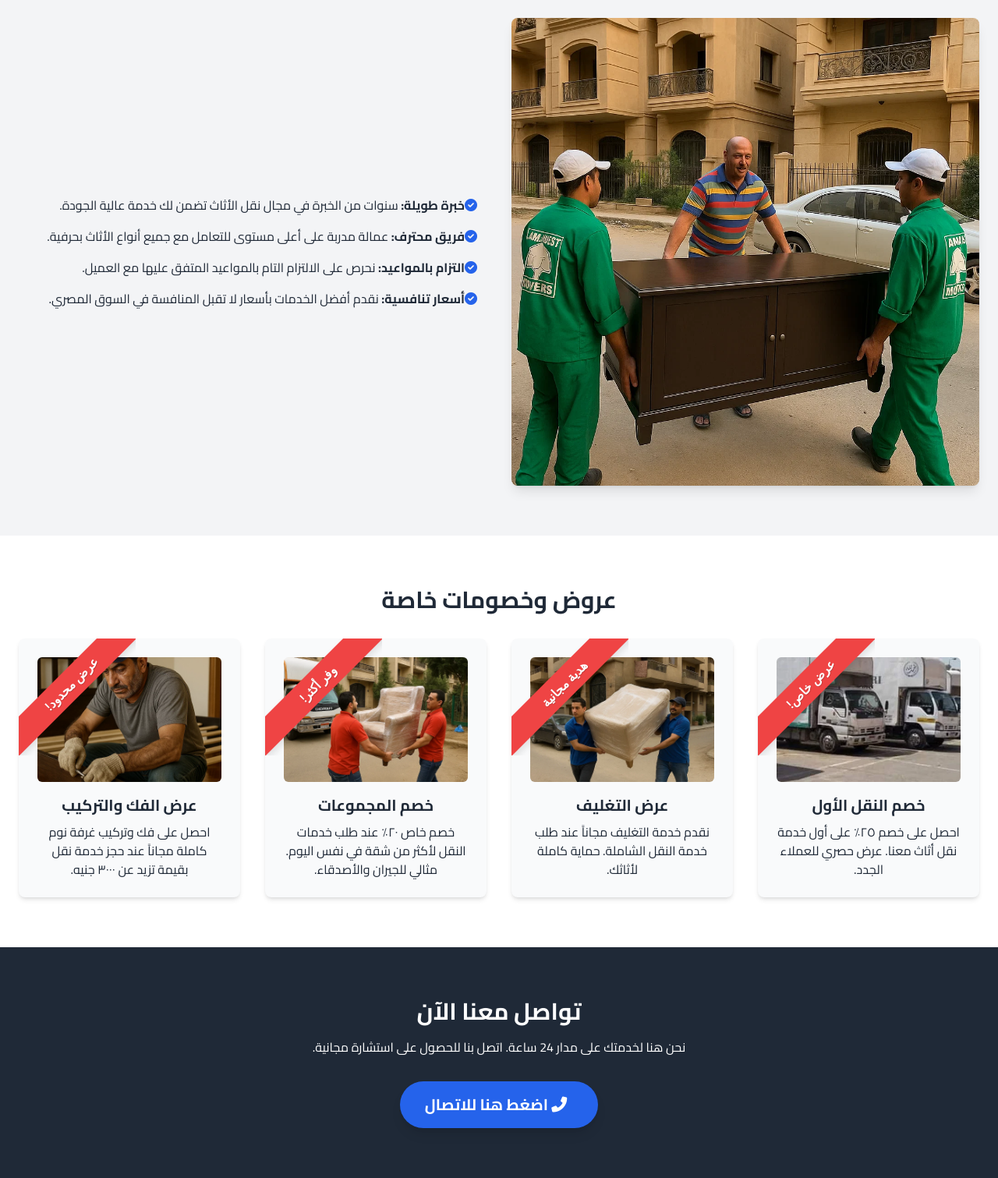
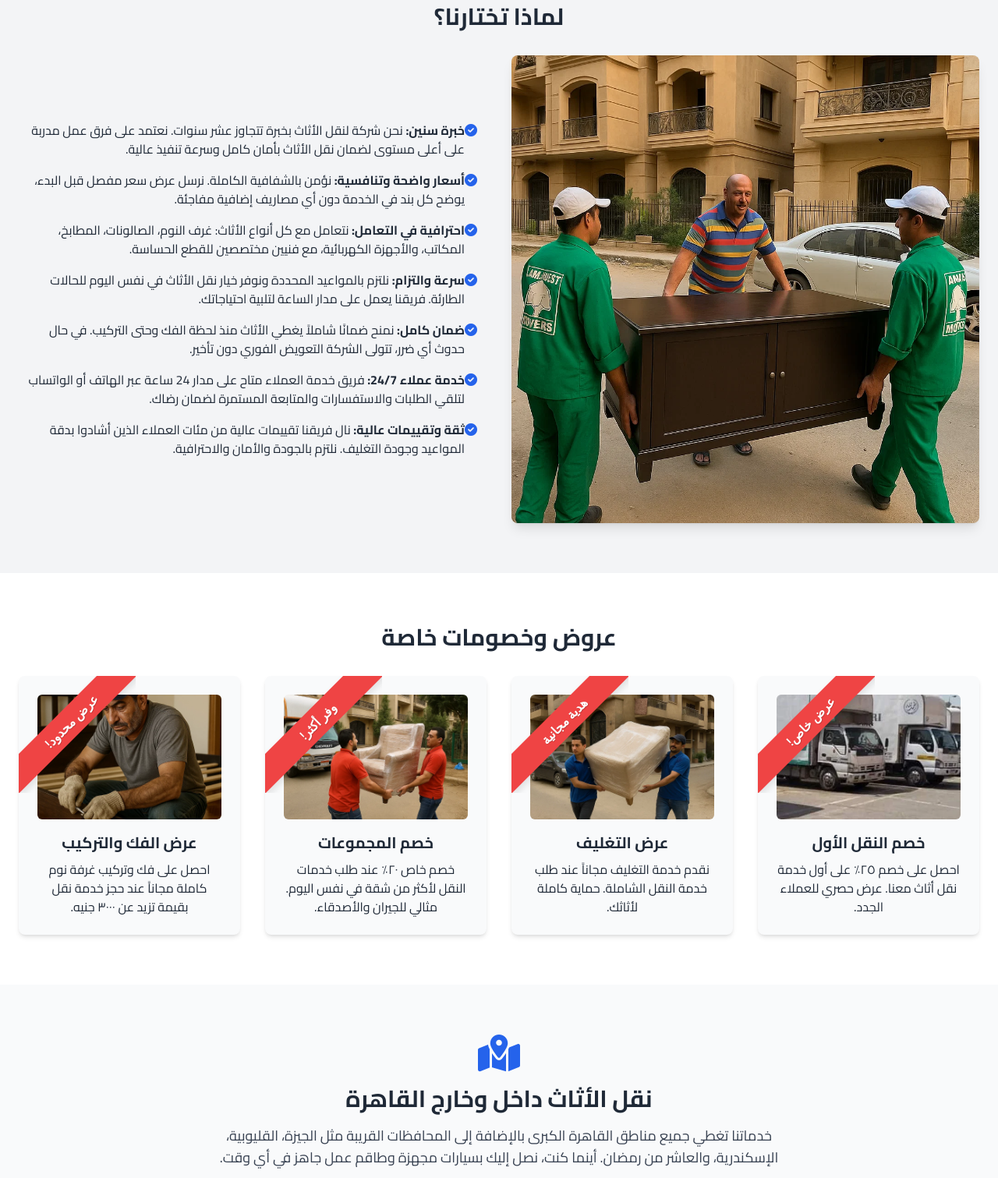
Before and after one commit to code-house10/01109927207-ameen, a plain HTML site: page index.html in a window 1280 px wide. Shown: the part 2130-3641 px from the top of the page at 78% size. Drawn offline with nearby package versions, Linux system fonts and the light colour scheme.

Commit message:
Update index.html

```diff
--- a/index.html
+++ b/index.html
@@ -33,7 +33,7 @@ j=d.createElement(s),dl=l!='dataLayer'?'&l='+l:'';j.async=true;j.src=
     <title>شركة نقل عفش بالونش - نقل آمن وسريع</title>
     <meta name="description"
         content="نحن نقدم خدمات نقل الأثاث بالونش بأمان وسرعة. أفضل شركة نقل عفش في مصر مع فك وتركيب وتغليف الأثاث.">
-    <meta name="keywords" content="نقل عفش, نقل أثاث, ونش رفع أثاث, شركة نقل عفش, نقل عفش بالقاهرة">
+    <meta name="keywords" content="نقل عفش, نقل أثاث, ونش رفع أثاث, شركة نقل عفش, نقل عفش بالقاهرة, شركة لنقل الأثاث, شركات نقل الأثاث, ونش رفع الأثاث, نقل الأثاث في القاهرة">
     <script src="https://cdn.tailwindcss.com"></script>
     <link rel="stylesheet" href="https://cdnjs.cloudflare.com/ajax/libs/font-awesome/6.0.0-beta3/css/all.min.css">
     <link rel="preconnect" href="https://fonts.googleapis.com">
@@ -364,7 +364,9 @@ height="0" width="0" style="display:none;visibility:hidden"></iframe></noscript>
                     <img src="images/winch2.webp" alt="نقل الأثاث" class="w-full h-53 object-cover rounded-md mb-4">
                     <div class="p-4">
                         <h3 class="text-xl font-semibold mb-2">نقل الأثاث بالونش</h3>
-                        <p class="pb-[2px]">نستخدم أحدث الأوناش لرفع وتنزيل الأثاث بأمان تام من الطوابق العليا.</p>
+                        <!-- UPDATED CONTENT START -->
+                        <p class="pb-[2px]">نوفر أحدث أنواع ونش رفع الأثاث لتسهيل نقل القطع الكبيرة أو الثقيلة من الأدوار العليا، خاصة في المناطق الضيقة أو الأبراج السكنية. الونش مزود بأنظمة أمان تمنع الاهتزاز أو الاحتكاك أثناء الرفع.</p>
+                        <!-- UPDATED CONTENT END -->
                     </div>
                 </div>
                 <!-- Service 2 -->
@@ -372,7 +374,9 @@ height="0" width="0" style="display:none;visibility:hidden"></iframe></noscript>
                     <img src="images/packing.webp" alt="تغليف الأثاث" class="w-full h-53 object-cover rounded-md mb-4">
                      <div class="p-4">
                         <h3 class="text-xl font-semibold mb-2">تغليف احترافي</h3>
-                        <p class="pb-[2px]">نقدم خدمة تغليف الأثاث بأفضل المواد لحمايته من الخدوش والكسر أثناء النقل.</p>
+                        <!-- UPDATED CONTENT START -->
+                        <p class="pb-[2px]">نغلف الأثاث بعناية باستخدام مواد تغليف متعددة الطبقات، تشمل النايلون الفقاعي، الكرتون المقوى، وأغطية القماش السميكة. هدفنا أن يصل كل جزء من أثاثك إلى وجهته الجديدة كما هو تمامًا دون خدش أو تلف.</p>
+                        <!-- UPDATED CONTENT END -->
                     </div>
                 </div>
                 <!-- Service 3 -->
@@ -420,36 +424,52 @@ height="0" width="0" style="display:none;visibility:hidden"></iframe></noscript>
                     <img src="images/movers-carry3.webp" alt="فريق العمل" class="rounded-lg shadow-lg w-full">
                 </div>
                 <div class="md:w-1/2">
+                    <!-- UPDATED CONTENT START -->
                     <ul class="space-y-4">
                         <li class="flex items-start">
                             <i class="fas fa-check-circle text-blue-600 mt-1 mr-3"></i>
                             <span>
-                                <strong>خبرة طويلة:</strong> سنوات من الخبرة في مجال نقل الأثاث تضمن لك خدمة عالية
-                                الجودة.
+                                <strong>خبرة سنين:</strong> نحن شركة لنقل الأثاث بخبرة تتجاوز عشر سنوات. نعتمد على فرق عمل مدربة على أعلى مستوى لضمان نقل الأثاث بأمان كامل وسرعة تنفيذ عالية.
                             </span>
                         </li>
                         <li class="flex items-start">
                             <i class="fas fa-check-circle text-blue-600 mt-1 mr-3"></i>
                             <span>
-                                <strong>فريق محترف:</strong> عمالة مدربة على أعلى مستوى للتعامل مع جميع أنواع الأثاث
-                                بحرفية.
+                                <strong>أسعار واضحة وتنافسية:</strong> نؤمن بالشفافية الكاملة. نرسل عرض سعر مفصل قبل البدء، يوضح كل بند في الخدمة دون أي مصاريف إضافية مفاجئة.
+                            </span>
+                        </li>
+                         <li class="flex items-start">
+                            <i class="fas fa-check-circle text-blue-600 mt-1 mr-3"></i>
+                            <span>
+                                <strong>احترافية في التعامل:</strong> نتعامل مع كل أنواع الأثاث: غرف النوم، الصالونات، المطابخ، المكاتب، والأجهزة الكهربائية، مع فنيين مختصصين للقطع الحساسة.
                             </span>
                         </li>
                         <li class="flex items-start">
                             <i class="fas fa-check-circle text-blue-600 mt-1 mr-3"></i>
                             <span>
-                                <strong>التزام بالمواعيد:</strong> نحرص على الالتزام التام بالمواعيد المتفق عليها مع
-                                العميل.
+                                <strong>سرعة والتزام:</strong> نلتزم بالمواعيد المحددة ونوفر خيار نقل الأثاث في نفس اليوم للحالات الطارئة. فريقنا يعمل على مدار الساعة لتلبية احتياجاتك.
                             </span>
                         </li>
                         <li class="flex items-start">
                             <i class="fas fa-check-circle text-blue-600 mt-1 mr-3"></i>
                             <span>
-                                <strong>أسعار تنافسية:</strong> نقدم أفضل الخدمات بأسعار لا تقبل المنافسة في السوق
-                                المصري.
+                                <strong>ضمان كامل:</strong> نمنح ضمانًا شاملاً يغطي الأثاث منذ لحظة الفك وحتى التركيب. في حال حدوث أي ضرر، تتولى الشركة التعويض الفوري دون تأخير.
+                            </span>
+                        </li>
+                        <li class="flex items-start">
+                            <i class="fas fa-check-circle text-blue-600 mt-1 mr-3"></i>
+                            <span>
+                                <strong>خدمة عملاء 24/7:</strong> فريق خدمة العملاء متاح على مدار 24 ساعة عبر الهاتف أو الواتساب لتلقي الطلبات والاستفسارات والمتابعة المستمرة لضمان رضاك.
+                            </span>
+                        </li>
+                        <li class="flex items-start">
+                            <i class="fas fa-check-circle text-blue-600 mt-1 mr-3"></i>
+                            <span>
+                                <strong>ثقة وتقييمات عالية:</strong> نال فريقنا تقييمات عالية من مئات العملاء الذين أشادوا بدقة المواعيد وجودة التغليف. نلتزم بالجودة والأمان والاحترافية.
                             </span>
                         </li>
                     </ul>
+                    <!-- UPDATED CONTENT END -->
                 </div>
             </div>
         </div>
@@ -491,6 +511,22 @@ height="0" width="0" style="display:none;visibility:hidden"></iframe></noscript>
             </div>
         </div>
     </section>
+
+    <!-- NEW SECTION START -->
+    <!-- Service Area Section -->
+    <section id="service-area" class="py-16 bg-gray-50">
+        <div class="container mx-auto px-6 text-center">
+            <div class="max-w-3xl mx-auto">
+                <i class="fas fa-map-marked-alt text-blue-600 text-5xl mb-4"></i>
+                <h2 class="text-3xl font-bold mb-4">نقل الأثاث داخل وخارج القاهرة</h2>
+                <p class="text-lg text-gray-700">
+                    خدماتنا تغطي جميع مناطق القاهرة الكبرى بالإضافة إلى المحافظات القريبة مثل الجيزة، القليوبية، الإسكندرية، والعاشر من رمضان. أينما كنت، نصل إليك بسيارات مجهزة وطاقم عمل جاهز في أي وقت.
+                </p>
+            </div>
+        </div>
+    </section>
+    <!-- NEW SECTION END -->
+
 
     <!-- Contact Section -->
     <section id="contact" class="py-16 bg-gray-800 text-white">
```
